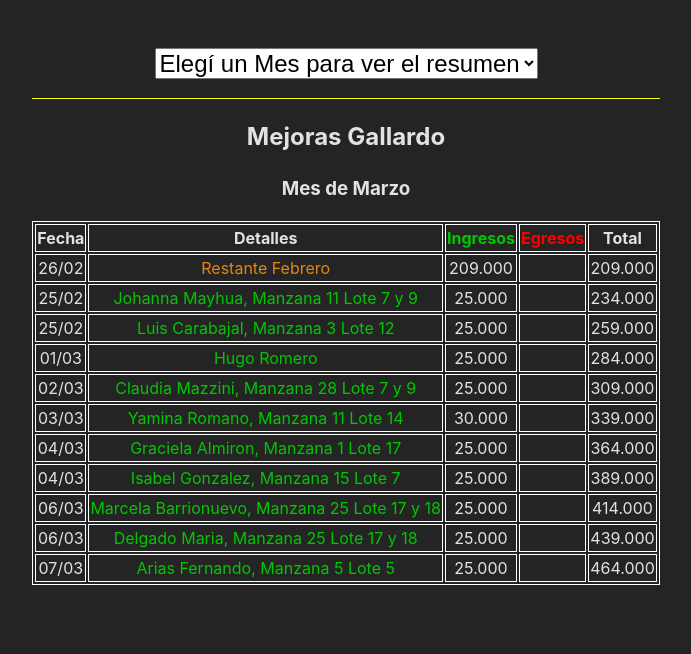
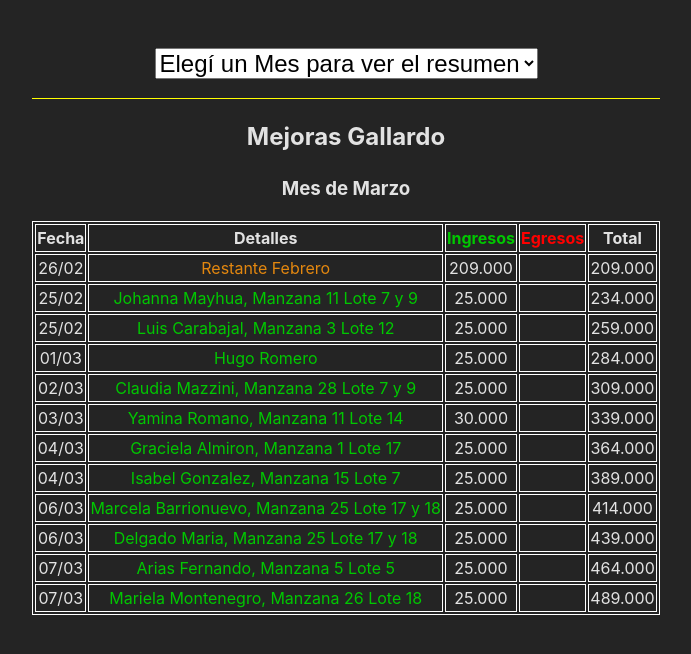
Before and after one commit to Dynezel/mejoras-gallardo, a React (Vite) app: page /marzo in a window 1280 px wide. Shown: the top 654 px of the page, without its empty margins (294-985 px from the left). Built offline with nearby package versions, Linux system fonts and the light colour scheme.

Commit message:
Pagos nuevos

```diff
--- a/src/Components/Marzo.jsx
+++ b/src/Components/Marzo.jsx
@@ -94,6 +94,14 @@ export default function Marzo() {
                         <td></td>
                         <td>464.000</td>
                     </tr>
+                    <tr>
+                        <td>07/03</td>
+                        <td className="ingresos">Mariela Montenegro, Manzana 26 Lote 18</td>
+                        <td>25.000</td>
+                        <td></td>
+                        <td>489.000</td>
+
+                    </tr>
                 </tbody>
             </table>
         </div>
```
